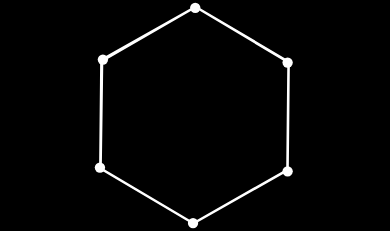
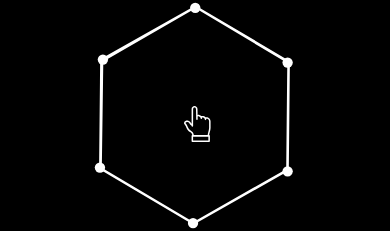
Before and after one commit to Elensmith/vue-circle-slider, a Vue app: page / in a window 390 px wide. Shown: the part 173-404 px from the top of the page. Built offline with nearby package versions, Linux system fonts and the light colour scheme.

Commit message:
correct text position list_four + hand animation

```diff
--- a/package.json
+++ b/package.json
@@ -5,7 +5,8 @@
   "scripts": {
     "serve": "vue-cli-service serve",
     "build": "vue-cli-service build",
-    "lint": "vue-cli-service lint"
+    "lint": "vue-cli-service lint",
+    "deploy": "sh deploy.sh"
   },
   "dependencies": {
     "core-js": "^3.6.5",
--- a/src/App.vue
+++ b/src/App.vue
@@ -24,6 +24,6 @@ body {
   -webkit-font-smoothing: antialiased;
   -moz-osx-font-smoothing: grayscale;
   text-align: center;
-  height: 1200px;
+  height: 1500px;
 }
 </style>
--- a/src/components/CircleSlider.vue
+++ b/src/components/CircleSlider.vue
@@ -3,6 +3,7 @@
     <h1 class="circle-slider__header">шесть факторов профессиональной защиты</h1>
       <div class="circle-slider__wrapper">
         <img src="@/assets/hexagon.svg" alt="" class="circle-slider__hexagon" />
+        <img src="@/assets/hand.svg" alt="" class="circle-slider__hand" />
         <ul class="circle-slider__lists">
           <li class="circle-slider__list circle-slider__list_one">ПОДХОДИТ ДЛЯ HI_TECH МАТЕРИАЛОВ_</li>
           <li class="circle-slider__list circle-slider__list_two">ЗАЩИТА БЕЛОГО ЦВЕТА / <br>ТЕХНОЛОГИЯ EXTRA WHITE_</li>
@@ -17,16 +18,15 @@
 </template>
 
 <style scoped>
-  /* .circle-slider {
-  } */
+  .circle-slider__hand {
+    display: none;
+  }
   .circle-slider__wrapper {
     overflow-y: hidden;
-    /* display: flex;
-    align-content: center; */
-   position: relative;
-   margin: auto;
-   max-width: 1200px;
-   min-width: 1200px;
+    position: relative;
+    margin: auto;
+    max-width: 1200px;
+    min-width: 1200px;
   }
   .circle-slider__header {
     color: white;
@@ -61,8 +61,8 @@
   }
   .circle-slider__list_four {
     text-align: right;
-    top: 92%;
-    left: 5%;
+    top: 88%;
+    left: 7%;
   }
   .circle-slider__list_five {
     text-align: right;
@@ -93,6 +93,22 @@
     max-width: 300px;
     max-height: 300px;
   }
+   .circle-slider__hand {
+    position: absolute;
+    left: 47%;
+    top: 46%;
+    display: inline-block;
+    animation: 2s linear 4 hand;
+  }
+
+  @keyframes hand {
+    0% {
+      transform: translateX(100%);
+    }
+    100% {
+      transform: translateX(-100%);
+    }
+  }
 }
 
 </style>
```
Also changed, not shown: src/assets/hand.svg (added), 1 other file (tests, documents, lock files or other folders).
